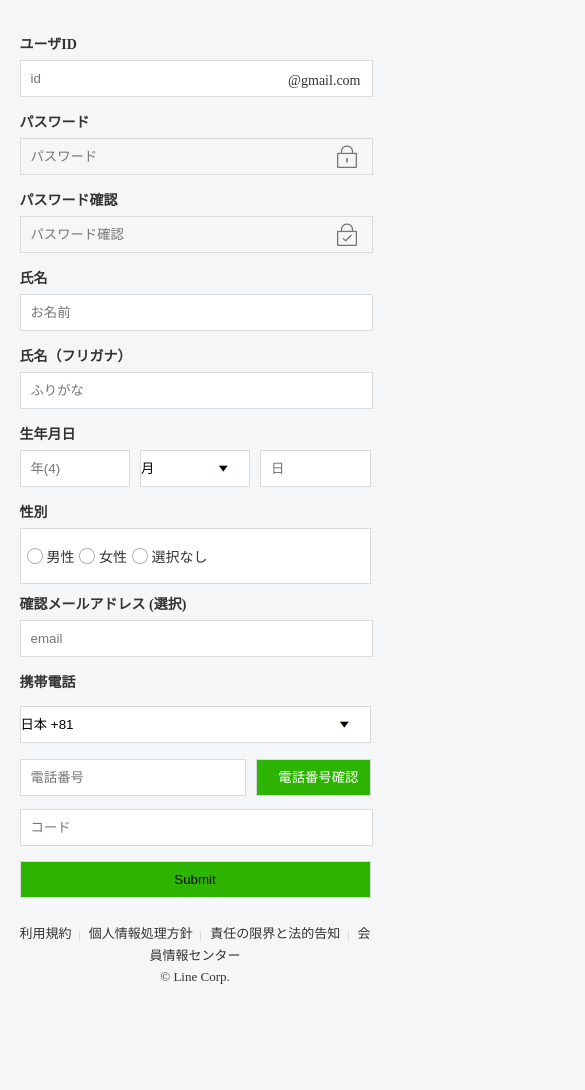
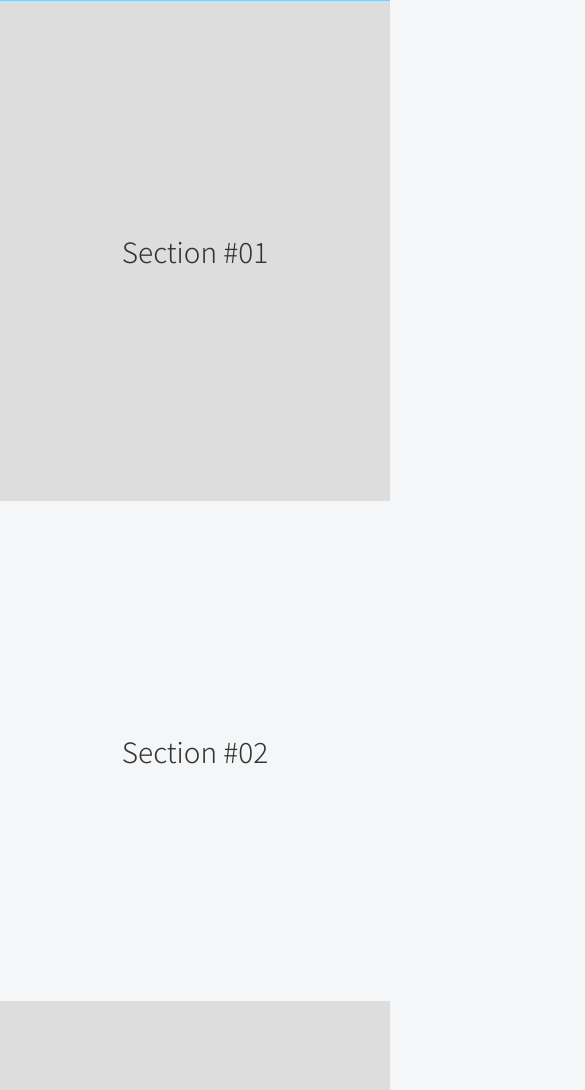
Before and after one commit to dongmin7208/WebPublilshing, a website: page selectCustom.html in a window 390 px wide. Shown: the part 99-1189 px from the top of the page, 585 px wide, since content can reach past the window. Before the commit the page ends 1086 px from the top, so only its background shows below. Drawn offline with nearby package versions, Linux system fonts and the light colour scheme; some icons are missing.

Commit message:
selectCustom box

```diff
--- a/scss/selectCustom.scss
+++ b/scss/selectCustom.scss
@@ -26,6 +26,8 @@
 //     font-weight: normal;
 //     font-style: normal;
 // }
+@import url("https://fonts.googleapis.com/css2?family=Noto+Sans+JP:wght@300;400;500;700&display=swap");
+// font-family: 'Noto Sans JP', sans-serif;
 
 /* Fontawesome 4.7 */
 @import url("https://stackpath.bootstrapcdn.com/font-awesome/4.7.0/css/font-awesome.min.css");
@@ -43,12 +45,12 @@ body {
     color: #333;
     background-color: #f5f6f7;
     line-height: 1.5em;
-    // margin: 0;
+    margin: 0;
     font-weight: 300;
     // background: url(/images/CustomerloginForm/background.png) no-repeat;
-    display: flex;
-    justify-content: center;
-    align-items: center;
+    // display: flex;
+    // justify-content: center;
+    // align-items: center;
     margin: 0px auto;
 }
 // Reset CSS
@@ -73,194 +75,127 @@ input,
 select {
     cursor: pointer;
 }
-// html
-*::-webkit-input-placeholder {
-    padding-left: 10px;
-    // border: 1px solid red;
+* {
+    font-family: "Noto Sans JP", sans-serif;
 }
-*::-moz-placeholder {
-    padding-left: 10px;
-    // border: 1px solid red;
+
+header {
+    height: 100px;
+    background-color: skyblue;
+    color: #fff;
+    font-size: 2em;
+    text-align: center;
+    line-height: 100px;
 }
-*:-ms-input-placeholder {
-    padding-left: 10px;
-    // border: 1px solid red;
+section {
+    // display: none;
+    height: 500px;
+    font-size: 2em;
+    text-align: center;
+    line-height: 500px;
 }
-*::-ms-input-placeholder {
-    padding-left: 10px;
-    // border: 1px solid red;
+section:nth-of-type(odd) {
+    background-color: #ddd;
 }
-*::placeholder {
-    padding-left: 10px;
-    // border: 1px solid red;
-}
-.member {
-    @include r {
-        width: 90%;
-    }
-    width: 460px;
-    margin: 0px auto;
-    .logo {
-        @include r {
-            width: 50%;
+// Footer
+footer {
+    background-color: #37393d;
+    color: #fff;
+    padding: 30px 0;
+    .footer-inner {
+        // border: 1px solid red;
+        width: 1150px;
+        margin: auto;
+        height: 130px;
+        // overflow: hidden;
+        &::after {
+            content: "";
+            display: block;
+            clear: both;
         }
-        display: block;
-        margin: 50px auto;
-    }
-    input:not(input[type="radio"]),
-    select {
-        border: 1px solid #dadada;
-        padding: 10px 0;
-        width: 100%;
-        margin-bottom: 5px;
-    }
-    x input:not(input[type="radio"]):focus,
-    select:focus {
-        border: 1px solid #2db400;
-    }
-    .field {
-        margin: 10px 0;
-        b {
-            display: block;
-            font-weight: 600;
-            margin-bottom: 5px;
+        .copyright {
+            float: left;
+            line-height: 3em;
+
+            .policy {
+                a {
+                    &:first-child {
+                        color: yellowgreen;
+                    }
+                    &:hover {
+                        text-decoration: underline;
+                        font-weight: 500;
+                    }
+                    color: #fff;
+                }
+                em {
+                    font-style: normal;
+                    color: #555;
+                    margin: 7px;
+                }
+            }
+            .info {
+                span {
+                    em {
+                        font-style: normal;
+                        color: #555;
+                        padding: 0 8px;
+                    }
+                }
+                p {
+                    margin: 5px;
+                }
+            }
         }
-        span {
-        }
-
-        & + .tel-number select,
-        & + .tel-number select + div {
-            width: 100%;
-            margin: 8px 0;
-        }
-    }
-    .tel-number + input[type="submit"] {
-        background-color: #2db400;
-        width: 100%;
-    }
-
-    .birth > div {
-        display: flex;
-        gap: 10px;
-        width: 100%;
-    }
-    .tel-number > div {
-        display: flex;
-        gap: 10px;
-    }
-    .tel-number > div input:nth-child(1) {
-        flex: 2;
-    }
-    .tel-number > div input:nth-child(2) {
-        flex: 1;
-        background-color: #2db400;
-        text-align: center;
-    }
-    .tel-number > div input:nth-child(2)::-webkit-input-placeholder {
-        color: #fff;
-    }
-    .tel-number > div input:nth-child(2)::-moz-placeholder {
-        color: #fff;
-    }
-    .tel-number > div input:nth-child(2):-ms-input-placeholder {
-        color: #fff;
-    }
-    .tel-number > div input:nth-child(2)::-ms-input-placeholder {
-        color: #fff;
-    }
-    .tel-number > div input:nth-child(2)::placeholder {
-        color: #fff;
-    }
-    .field + .gender div {
-        // display: none;
-        border: 1px solid #dadada;
-        background-color: #fff;
-        padding: 15px 5px;
-    }
-    .field + .gender label input[name="gender"] {
-        display: none;
-    }
-    .field.gender label {
-        cursor: pointer;
-    }
-    .field.gender label em {
-        display: inline-block;
-        width: 18px;
-        height: 18px;
-        margin-right: 3px;
-        transform: translateY(3px);
-        // or
-        // vertical-align: middle;
-        // margin-top: -2px;
-        background: url(/images/signup/icon-radio.png) no-repeat;
-        background-position: left;
-    }
-    .field + .gender label input[name="gender"]:checked + em {
-        background-position: right;
-    }
-    .field .placehold-text {
-        // border: 1px solid red;
-        display: block;
-        position: relative;
-    }
-    .field .placehold-text::before {
-        // border: 1px solid red;
-        content: "@gmail.com";
-        // display: block;
-        // text-align: right;
-        right: 10px;
-        top: 10px;
-        position: absolute;
-        pointer-events: none;
-        // 이메일글자 눌렀을때 무시
-    }
-    .field .userpw {
-        background: url(/images/signup/icon-01.png) no-repeat center right 15px;
-        background-size: 20px;
-    }
-    .field .userpw-confirm {
-        background: url(/images/signup/icon-02.png) no-repeat center right 15px;
-        background-size: 20px;
-    }
-    select {
-        -webkit-appearance: none;
-        -moz-appearance: none;
-        appearance: none;
-        background: #fff url(/images/signup/icon-select.png) no-repeat center
-            right 20px;
-    }
-    input[type="number"]::-webkit-outer-spin-button,
-    input[type="number"]::-webkit-inner-spin-button {
-        -webkit-appearance: none;
-    }
-    .member-footer {
-        text-align: center;
-        font-size: 13px;
-        margin-top: 20px;
-        div {
-        }
-        div a {
-            // margin-right: 10px;
-            // border-right: 1px solid #bbb;
-            // padding-right: 10px;
-        }
-        div a::after {
-            // display: none;
-            content: "|";
-            font-size: 10px;
-            color: #bbb;
-            margin-right: 5px;
-            padding-left: 7px;
-        }
-        div a:last-child:after {
-            display: none;
-        }
-        div a:hover {
-            text-decoration: underline;
-            color: #2db400;
-        }
-        div a:nth-of-type(2) {
-            font-weight: 500;
+        .family {
+            float: right;
+            padding-top: 40px;
+            .dropdown {
+                border: 1px solid #222;
+                width: 200px;
+                border: 1px solid #555;
+                cursor: pointer;
+                padding: 5px;
+                position: relative;
+                .title {
+                    color: #fff;
+                    text-transform: uppercase;
+                    &::after {
+                        content: "\f107";
+                        font-family: fontawesome;
+                        position: absolute;
+                        right: 5px;
+                    }
+                }
+                .title.active::after {
+                    transform: rotate(180deg);
+                }
+                .sub-navi {
+                    position: absolute;
+                    list-style: none;
+                    padding: 0;
+                    margin: 0;
+                    left: 0;
+                    bottom: 100%;
+                    width: 100%;
+                    display: none;
+                    li {
+                        a {
+                            color: #fff;
+                            display: block;
+                            padding: 6px;
+                            background-color: #555;
+                            border-bottom: 1px solid #aaa;
+                            &:last-child {
+                                // border: none;
+                            }
+                            &:hover {
+                                background-color: #333;
+                            }
+                        }
+                    }
+                }
+            }
         }
     }
 }
--- a/selectCustom.html
+++ b/selectCustom.html
@@ -19,102 +19,88 @@
     </head>
     <body>
         <div class="container">
-            <div class="member">
-                <img src="/images/signup/2.png" alt="logo" class="logo" />
-                <div class="field">
-                    <b>ユーザID</b>
-                    <span class="placehold-text">
-                        <input type="text" placeholder="id" />
-                    </span>
-                </div>
-                <div class="field">
-                    <b>パスワード</b>
-                    <input
-                        class="userpw"
-                        type="password"
-                        placeholder="パスワード"
-                    />
-                </div>
-                <div class="field">
-                    <b>パスワード確認</b>
-                    <input
-                        class="userpw-confirm"
-                        type="password"
-                        placeholder="パスワード確認"
-                    />
-                </div>
-                <div class="field">
-                    <b>氏名</b>
-                    <input type="text" placeholder="お名前" />
-                </div>
-                <div class="field">
-                    <b>氏名（フリガナ）</b>
-                    <input type="text" placeholder="ふりがな" />
-                </div>
-                <div class="field birth">
-                    <b>生年月日</b>
-                    <div>
-                        <input type="number" placeholder="年(4)" />
-                        <select aria-label="state">
-                            <option value="">月</option>
-                            <option value="">1月</option>
-                            <option value="">2月</option>
-                            <option value="">3月</option>
-                            <option value="">4月</option>
-                            <option value="">5月</option>
-                            <option value="">6月</option>
-                            <option value="">7月</option>
-                            <option value="">8月</option>
-                            <option value="">9月</option>
-                            <option value="">10月</option>
-                            <option value="">11月</option>
-                            <option value="">12月</option>
-                        </select>
-                        <input type="number" placeholder="日" />
+            <header>Header</header>
+            <section>Section #01</section>
+            <section>Section #02</section>
+            <section>Section #03</section>
+            <section>Section #04</section>
+            <footer>
+                <div class="footer-inner">
+                    <div class="copyright">
+                        <div class="policy">
+                            <a href="#none">個人情報保護方針 </a><em>|</em>
+                            <a href="#none">プレスルーム</a>
+                        </div>
+                        <div class="info">
+                            <span
+                                >ロゴ利用ガイドライン<em>|</em>Q&A(報道関係者様)<em>|</em>LINE
+                                プライバシーポリシー<em>|</em>LINE Privacy
+                                Center</span
+                            >
+                            <p>
+                                CopyRight (c) parkdongmin Company. ALL Rights
+                                RESERVED.
+                            </p>
+                        </div>
+                    </div>
+                    <div class="family">
+                        <div class="dropdown">
+                            <div class="title">Family Site</div>
+                            <ul class="sub-navi">
+                                <li>
+                                    <a href="https://linecorp.com/ja/">LINE</a>
+                                </li>
+                                <li>
+                                    <a href="https://linecorp.com/ja/"
+                                        >LINE　STORE</a
+                                    >
+                                </li>
+                                <li>
+                                    <a href="https://linecorp.com/ja/"
+                                        >LINE　Creators Market</a
+                                    >
+                                </li>
+                                <li>
+                                    <a href="https://linecorp.com/ja/"
+                                        >LINE　Out</a
+                                    >
+                                </li>
+                                <li>
+                                    <a href="https://linecorp.com/ja/"
+                                        >LINE　プレイ</a
+                                    >
+                                </li>
+                                <li>
+                                    <a href="https://linecorp.com/ja/"
+                                        >LINE　公式アカウント</a
+                                    >
+                                </li>
+                                <li>
+                                    <a href="https://linecorp.com/ja/"
+                                        >LINE　NEWS</a
+                                    >
+                                </li>
+                                <li>
+                                    <a href="https://linecorp.com/ja/"
+                                        >LINE　Camera</a
+                                    >
+                                </li>
+                            </ul>
+                        </div>
                     </div>
                 </div>
-                <div class="field gender">
-                    <b>性別</b>
-                    <div>
-                        <label>
-                            <input type="radio" name="gender" /><em></em>男性
-                        </label>
-                        <label>
-                            <input type="radio" name="gender" /><em></em>女性
-                        </label>
-                        <label>
-                            <input type="radio" name="gender" /><em></em
-                            >選択なし
-                        </label>
-                    </div>
-                </div>
-                <div class="field">
-                    <b>確認メールアドレス (選択)</b>
-                    <input type="email" placeholder="email" />
-                </div>
-                <div class="field tel-number">
-                    <b>携帯電話</b>
-                    <select aria-label="phone">
-                        <option value="">日本 +81</option>
-                    </select>
-
-                    <div>
-                        <input type="tel" placeholder="電話番号" />
-                        <input type="button1" placeholder="電話番号確認" />
-                    </div>
-                    <input type="number" placeholder="コード" />
-                </div>
-                <input type="submit" placeholder="eeee" />
-                <div class="member-footer">
-                    <div>
-                        <a href="#none">利用規約</a>
-                        <a href="#none">個人情報処理方針</a>
-                        <a href="#none">責任の限界と法的告知</a>
-                        <a href="#none">会員情報センター</a>
-                    </div>
-                    <span>© <a href="#none">Line Corp.</a></span>
-                </div>
-            </div>
+            </footer>
         </div>
+        <script>
+            $(".title").click(function () {
+                $(".sub-navi").slideToggle();
+                $(this).toggleClass("active");
+            });
+            $(".sub-navi li").click(function () {
+                const link = $(this).text();
+                $(this).parent().slideUp();
+                $(".title").text(link);
+            });
+        </script>
     </body>
 </html>
```
Also changed, not shown: assets/css/selectCustom.css.
